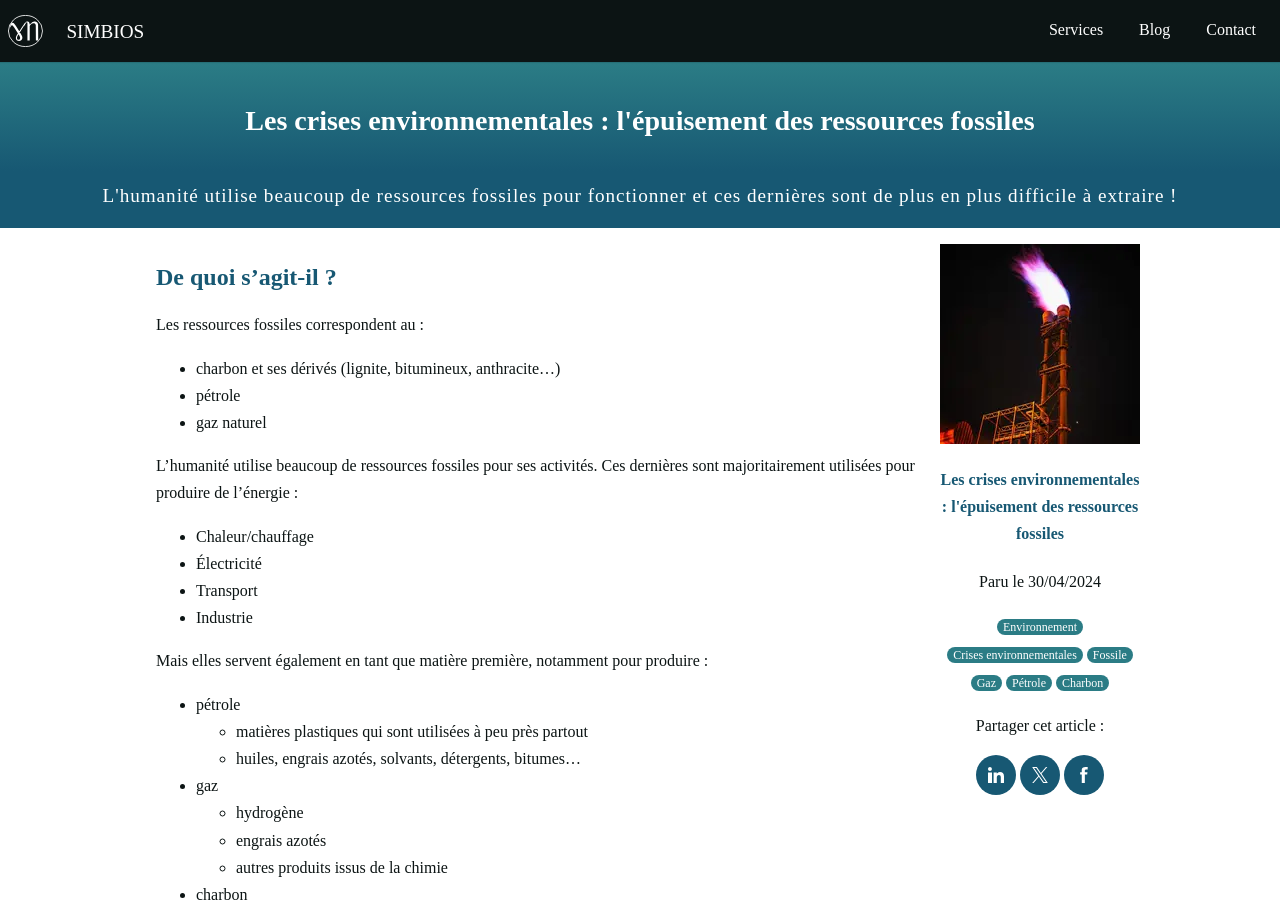
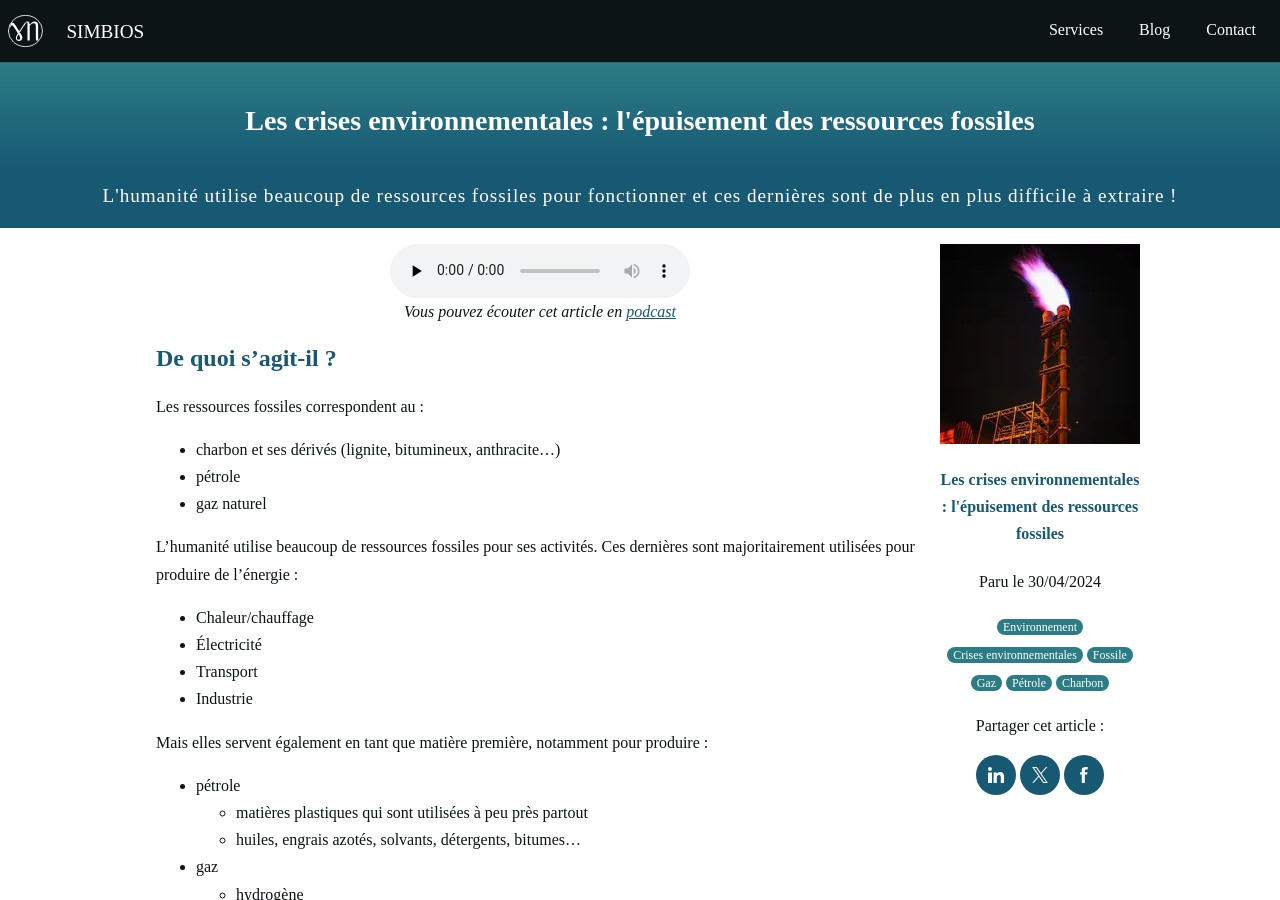
Before and after one commit to guillaumew/simbios, a Jekyll site: the page built from blog/_posts/2024/Q2/2024-04-30-epuisement-ressources-fossiles.md, in a window 1280 px wide and 900 px high. Built offline with Jekyll 4.4.1, drawn with Linux system fonts in a browser that asks for light colours; some of the changed lines change nothing that is shown.

Commit message:
podcast fossile

```diff
--- a/blog/_posts/2024/Q2/2024-04-30-epuisement-ressources-fossiles.md
+++ b/blog/_posts/2024/Q2/2024-04-30-epuisement-ressources-fossiles.md
@@ -4,7 +4,7 @@
 tags: ["Environnement", "Crises environnementales", "Fossile", "Gaz", "Pétrole", "Charbon"]
 image: /assets/img/posts/2024/Q2/fossil-fuel.webp
 thumb: /assets/img/posts/2024/Q2/fossil-fuel
-podcast: null
+podcast: https://sphinx.acast.com/p/open/s/65e06335dd3dcf001643bd06/e/6630ba75224e900013aeca9a/media.mp3
 ---
 
 ## De quoi s’agit-il ?
```
